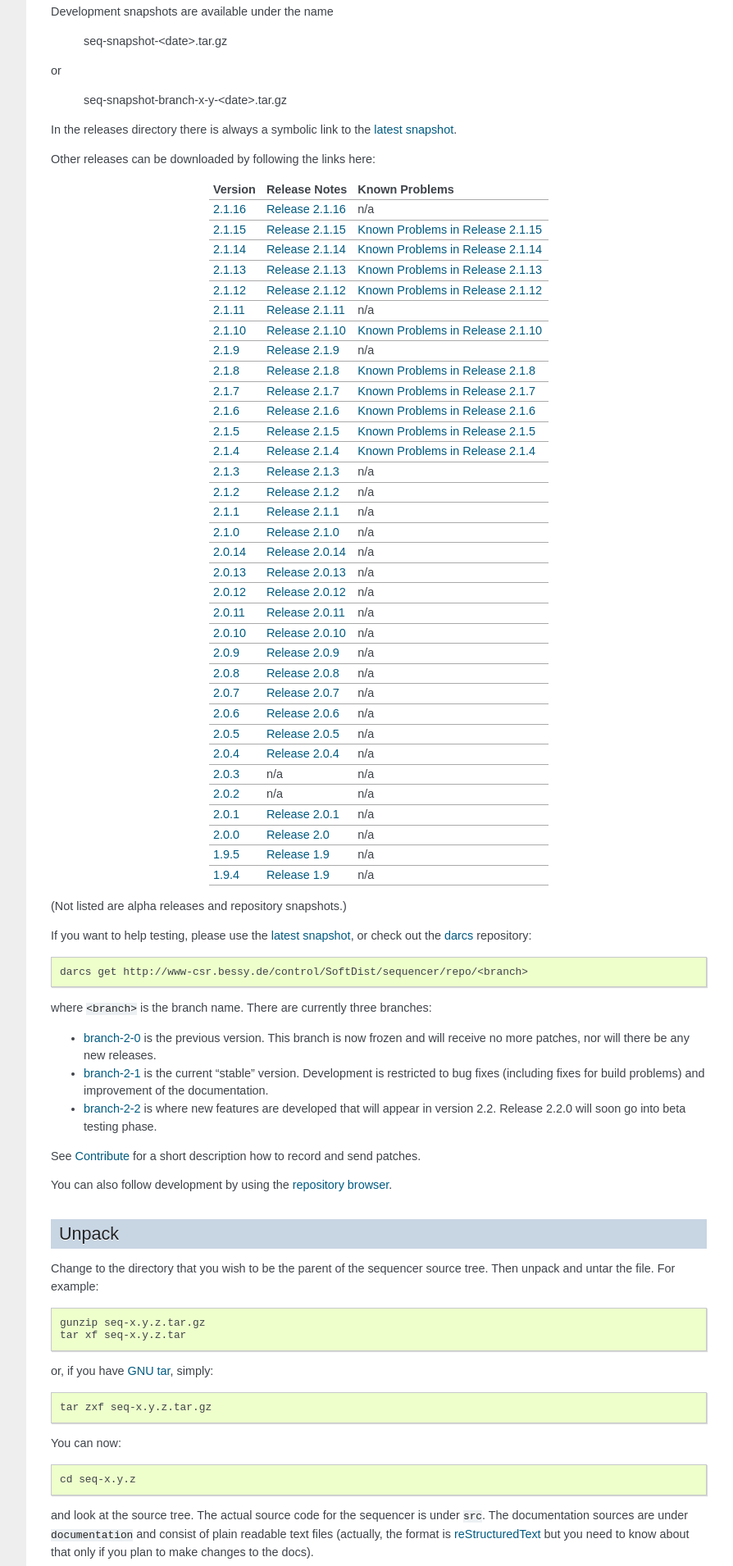
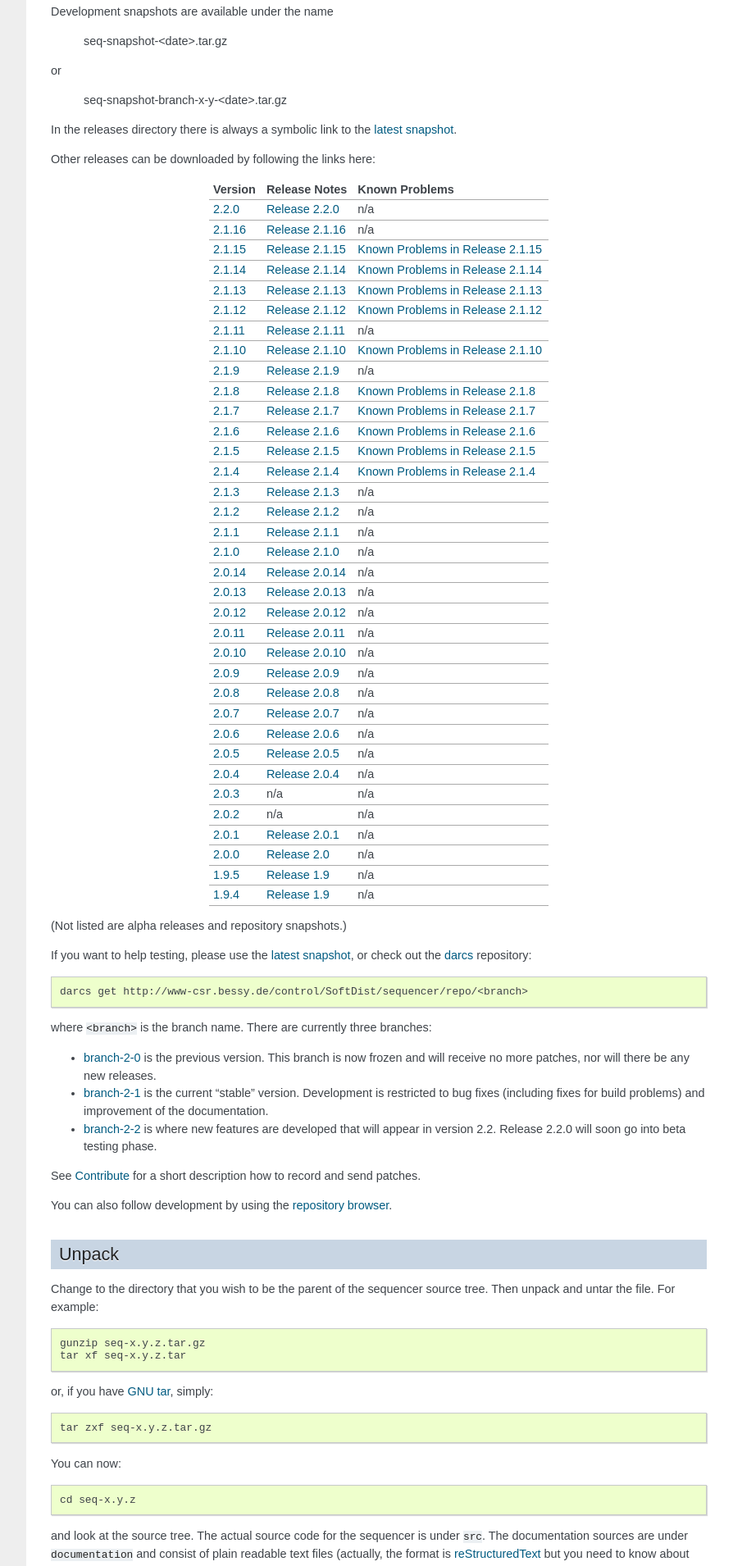
Before and after one commit to jeonghanlee/sequencer-2-2, a Sphinx documentation site: the page built from documentation/Installation.txt, in a window 1280 px wide. Shown: the part 502-2412 px from the top of the page at 82% size, without its empty margins (288-1182 px from the left). Built offline with Sphinx 7.4.7, drawn with Linux system fonts in a browser that asks for light colours; some of the changed text lies outside the part shown.

Commit message:
docs: added 2.2.0 to Installation page

```diff
--- a/documentation/Installation.txt
+++ b/documentation/Installation.txt
@@ -48,6 +48,7 @@ Other releases can be downloaded by following the links here:
    ========= =========================== ============================
    Version   Release Notes               Known Problems
    ========= =========================== ============================
+   `2.2.0`_  :ref:`Release_Notes_2.2.0`  n/a
    `2.1.16`_ :ref:`Release_Notes_2.1.16` n/a
    `2.1.15`_ :ref:`Release_Notes_2.1.15` :ref:`Known_Problems_2.1.15`
    `2.1.14`_ :ref:`Release_Notes_2.1.14` :ref:`Known_Problems_2.1.14`
@@ -109,6 +110,7 @@ patches.
 You can also follow development by using the `repository browser`_.
 
 .. _latest snapshot: http://www-csr.bessy.de/control/SoftDist/sequencer/releases/seq-snapshot-latest.tar.gz
+.. _2.2.0: http://www-csr.bessy.de/control/SoftDist/sequencer/releases/seq-2.2.0.tar.gz
 .. _2.1.16: http://www-csr.bessy.de/control/SoftDist/sequencer/releases/seq-2.1.16.tar.gz
 .. _2.1.15: http://www-csr.bessy.de/control/SoftDist/sequencer/releases/seq-2.1.15.tar.gz
 .. _2.1.14: http://www-csr.bessy.de/control/SoftDist/sequencer/releases/seq-2.1.14.tar.gz
```
